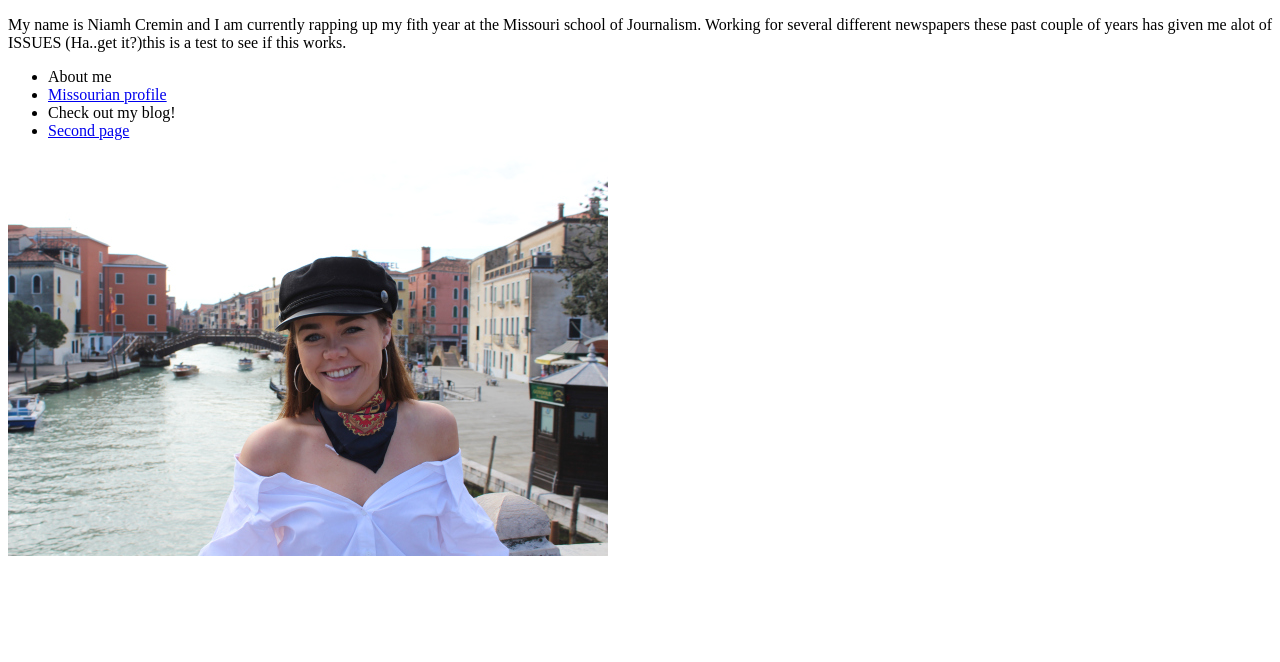
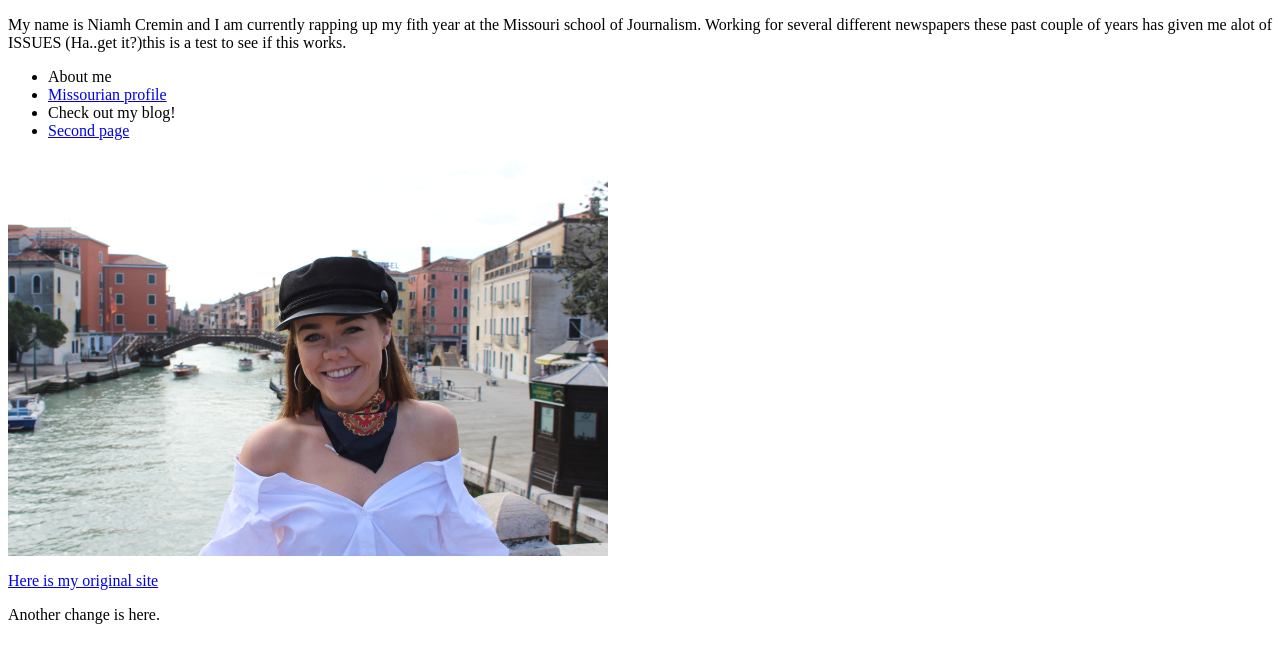
Before and after one commit to NiamhCremin/NiamhCremin, a plain HTML site: page copyindex copy.html in a window 1280 px wide. Drawn offline with Linux system fonts and the light colour scheme.

Commit message:
added new class stuff to copy for assign 9/6

```diff
--- a/copyindex copy.html
+++ b/copyindex copy.html
@@ -23,3 +23,7 @@
 <img src="img_5064.jpg" alt="picture of me" /></a>
 
 	</body></html>
+  <p><a href="oldintex.html" target="copyindex copy.html">Here is my original site </a></p>
+  <p>Another change is here. </p>
+
+</body>
```
